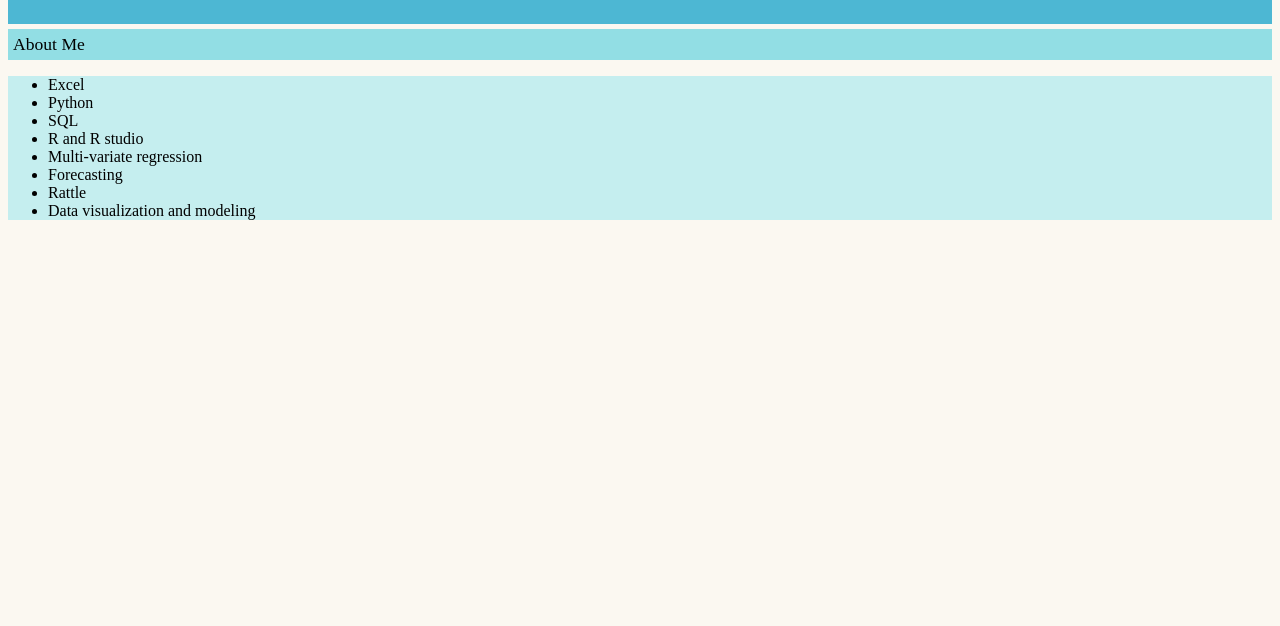
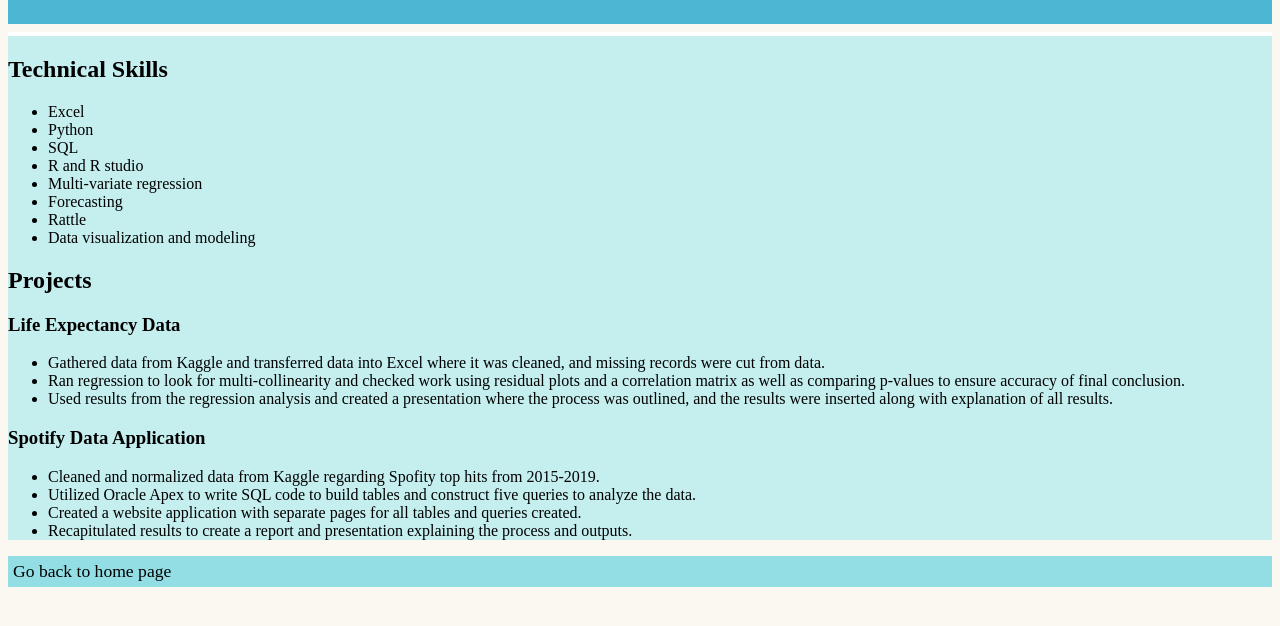
Before and after one commit to ashlynyoungg/ashlynyoung_HW6, a plain HTML site: page ashlynyoung.html in a window 1280 px wide. Shown: the part 74-700 px from the top of the page. Drawn offline with Linux system fonts and the light colour scheme.

Commit message:
Added data to page.

```diff
--- a/ashlynyoung.html
+++ b/ashlynyoung.html
@@ -9,10 +9,9 @@
 </head>
 <body class="page_2">
     <header><h1> Technical Skills</h1></header>
-    <nav>
-        <a href="./index.html"> About Me</a>
-    </nav>
     <main>
+    <hr>
+    <h2>Technical Skills</h2>
     <ul>
         <li>Excel</li>
         <li>Python</li>
@@ -23,6 +22,23 @@
         <li>Rattle</li>
         <li>Data visualization and modeling</li>
     </ul>
+    <h2>Projects</h2>
+    <h3>Life Expectancy Data</h3>
+    <ul>
+        <li>Gathered data from Kaggle and transferred data into Excel where it was cleaned, and missing records were cut from data.</li>
+        <li>Ran regression to look for multi-collinearity and checked work using residual plots and a correlation matrix as well as comparing p-values to ensure accuracy of final conclusion.</li>
+        <li>Used results from the regression analysis and created a presentation where the process was outlined, and the results were inserted along with explanation of all results.</li>
+    </ul>
+    <h3>Spotify Data Application</h3>
+    <ul>
+        <li>Cleaned and normalized data from Kaggle regarding Spofity top hits from 2015-2019.</li>
+        <li>Utilized Oracle Apex to write SQL code to build tables and construct five queries to analyze the data.</li>
+        <li>Created a website application with separate pages for all tables and queries created.</li>
+        <li>Recapitulated results to create a report and presentation explaining the process and outputs.</li>
+    </ul>
     </main>
+    <nav>
+        <a href="./index.html"> Go back to home page</a>
+    </nav>
 </body>
 </html>
```
